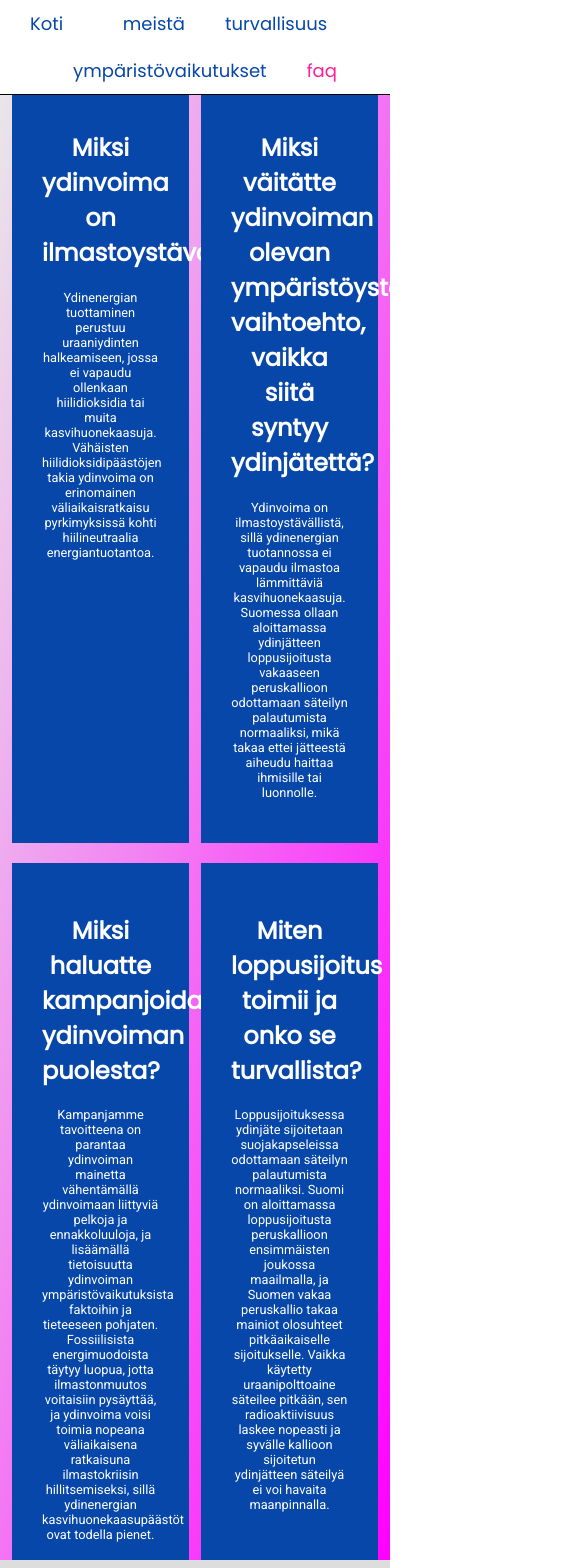
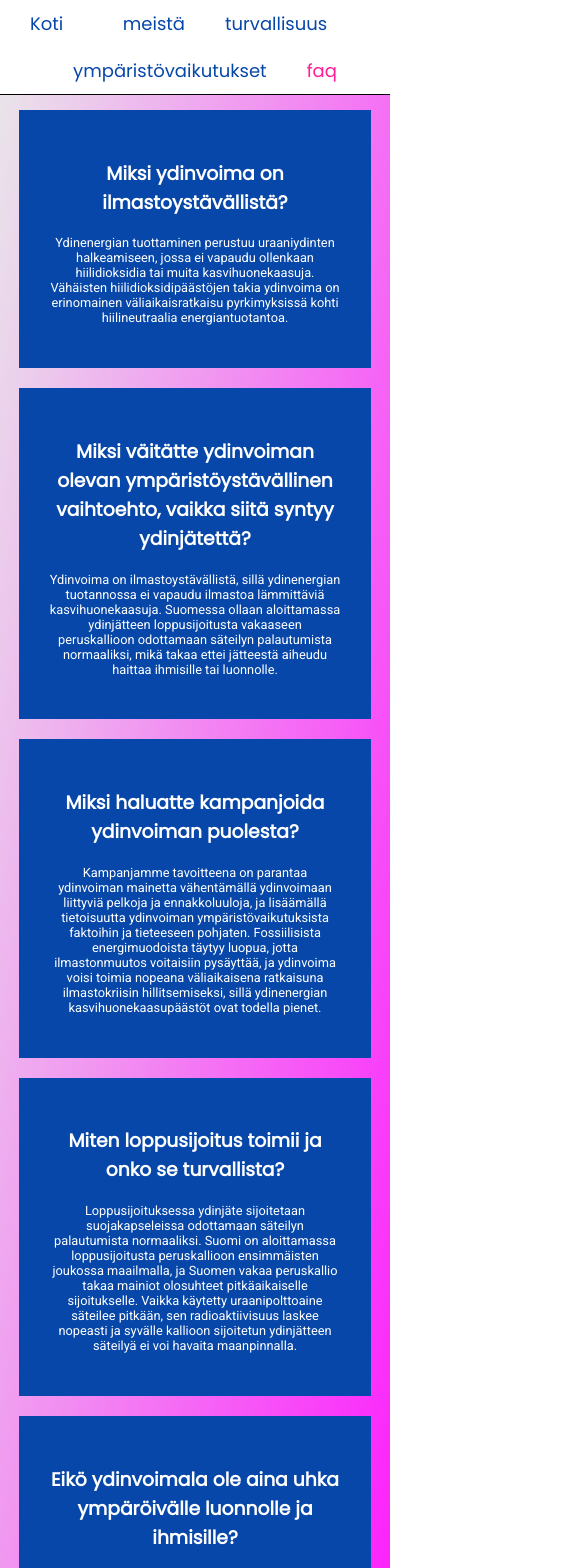
Before and after one commit to pyrysepp/vdmwebsovellus, a React (Create React App) app: page /faq in a window 390 px wide. Shown: the top 1568 px of the page, 585 px wide, since content can reach past the window. Built offline with nearby package versions, Linux system fonts and the light colour scheme.

Commit message:
faq-osion responsiivisuutta paranneltu

```diff
--- a/src/components/Faq.css
+++ b/src/components/Faq.css
@@ -1,9 +1,9 @@
 .backround-container {
-    margin-top: 60px;
+    padding-top: 60px;
     background-color: #e9e9e9;
     width: 100%;
-    height: 1500px;
     background-image: linear-gradient(to bottom right,#e9e9e9, fuchsia);
+    padding-bottom: 60px;
 }
 
 .faq-container {
@@ -23,3 +23,26 @@
     color: white;
     margin-top: 20px;
 }
+
+@media only screen and (max-width: 1230px) {
+    .backround-container {
+        padding-top: 70px;
+    }
+    .faq-container {
+        width: 100%;
+    }
+    .answer-container {
+        width: 40%;
+    }
+}
+@media only screen and (max-width: 890px) {
+    .backround-container {
+        padding-top: 90px;
+    }
+    .faq-container {
+        width: 100%;
+    }
+    .answer-container {
+        width: 75%;
+    }
+}
--- a/src/components/Faq.js
+++ b/src/components/Faq.js
@@ -8,49 +8,49 @@
         <div className="backround-container">
             <div className="faq-container">
                 <div className="answer-container">
-                    <h2>
+                    <h3>
                         Miksi ydinvoima on ilmastoystävällistä?
-                    </h2>
+                    </h3>
                     <p>
                         Ydinenergian tuottaminen perustuu uraaniydinten halkeamiseen, jossa ei vapaudu ollenkaan hiilidioksidia tai muita kasvihuonekaasuja. Vähäisten hiilidioksidipäästöjen takia ydinvoima on erinomainen väliaikaisratkaisu pyrkimyksissä kohti hiilineutraalia energiantuotantoa.
                     </p>
                 </div>
                 <div className="answer-container">
-                    <h2>
+                    <h3>
                         Miksi väitätte ydinvoiman olevan ympäristöystävällinen vaihtoehto, vaikka siitä syntyy ydinjätettä?
-                    </h2>
+                    </h3>
                     <p>
                         Ydinvoima on ilmastoystävällistä, sillä ydinenergian tuotannossa ei vapaudu ilmastoa lämmittäviä kasvihuonekaasuja. Suomessa ollaan aloittamassa ydinjätteen loppusijoitusta vakaaseen peruskallioon odottamaan säteilyn palautumista normaaliksi, mikä takaa ettei jätteestä aiheudu haittaa ihmisille tai luonnolle.
                     </p>
                 </div>
                 <div className="answer-container">
-                    <h2>
+                    <h3>
                         Miksi haluatte kampanjoida ydinvoiman puolesta?
-                    </h2>
+                    </h3>
                     <p>
                         Kampanjamme tavoitteena on parantaa ydinvoiman mainetta vähentämällä ydinvoimaan liittyviä pelkoja ja ennakkoluuloja, ja lisäämällä tietoisuutta ydinvoiman ympäristövaikutuksista faktoihin ja tieteeseen pohjaten. Fossiilisista energimuodoista täytyy luopua, jotta ilmastonmuutos voitaisiin pysäyttää, ja ydinvoima voisi toimia nopeana väliaikaisena ratkaisuna ilmastokriisin hillitsemiseksi, sillä ydinenergian kasvihuonekaasupäästöt ovat todella pienet.
                     </p>
                 </div>
                 <div className="answer-container">
-                    <h2>
+                    <h3>
                         Miten loppusijoitus toimii ja onko se turvallista?
-                    </h2>
+                    </h3>
                     <p>
                         Loppusijoituksessa ydinjäte sijoitetaan suojakapseleissa odottamaan säteilyn palautumista normaaliksi. Suomi on aloittamassa loppusijoitusta peruskallioon ensimmäisten joukossa maailmalla, ja Suomen vakaa peruskallio takaa mainiot olosuhteet pitkäaikaiselle sijoitukselle. Vaikka käytetty uraanipolttoaine säteilee pitkään, sen radioaktiivisuus laskee nopeasti ja syvälle kallioon sijoitetun ydinjätteen säteilyä ei voi havaita maanpinnalla.
                     </p>
                 </div>
                 <div className="answer-container">
-                    <h2>
+                    <h3>
                         Eikö ydinvoimala ole aina uhka ympäröivälle luonnolle ja ihmisille?
-                    </h2>
+                    </h3>
                     <p>
                         Ydinvoimala ei ole uhka ympäröivälle luonnolla tai sen läheisyydessä asuville ihmisille. Suomessa ydinvoimalaitoksista ympäristöön päätyville päästöille on asetettu selkeät rajat, joita valvotaan säännöllisesti mittauksilla. Tämä radioaktiivisten aineiden päästö on Suomessa aina ollut korkeintaan muutaman prosentin sallitusta raja-arvosta, joka määritelty niin, ettei kukaan ydinvoimalan lähistöllä asuva voi saada yli 0,1 millisievertin säteilyannosta vuodessa päästöjen aiheuttamana. Esimerkiksi luonnon taustasäteily aiheuttaa suomalaisille tähän verrattuna moninkertaisen säteilyannoksen, keskimäärin 3,7 millisievertiä vuodessa.
                     </p>
                 </div>
                 <div className="answer-container">
-                    <h2>
+                    <h3>
                         Miten ydinvoimalaonnettomuuksilta voitaisiin välttyä?
-                    </h2>
+                    </h3>
                     <p>
                         Jo ydinvoimalaitosten suunnitteluvaiheessa varaudutaan erilaisiin onnettomuus- ja virhetilanteisiin, ja niiden varalle on kehitetty turvajärjestelmiä. Näin yksittäisten vikojen tai virheiden kehittyminen onnettomuuksiksi on estetty luotettavasti. Ydinvoimaloiden turvallisuus kehittyy koko aja uuden teknologian myötä, ja lisäksi Säteilyturvakeskus (STUK) varmistaa valvonnallaan, että kaikkia olemassa olevia turvallisuusmääräyksiä noudatetaan.
                     </p>
--- a/src/components/Yleinen.css
+++ b/src/components/Yleinen.css
@@ -1,3 +1,4 @@
+/* muotoilu ympäristö- ja turvallisuusosioita varten */
 
 .yleis-container {
     margin-top: 60px;
```
